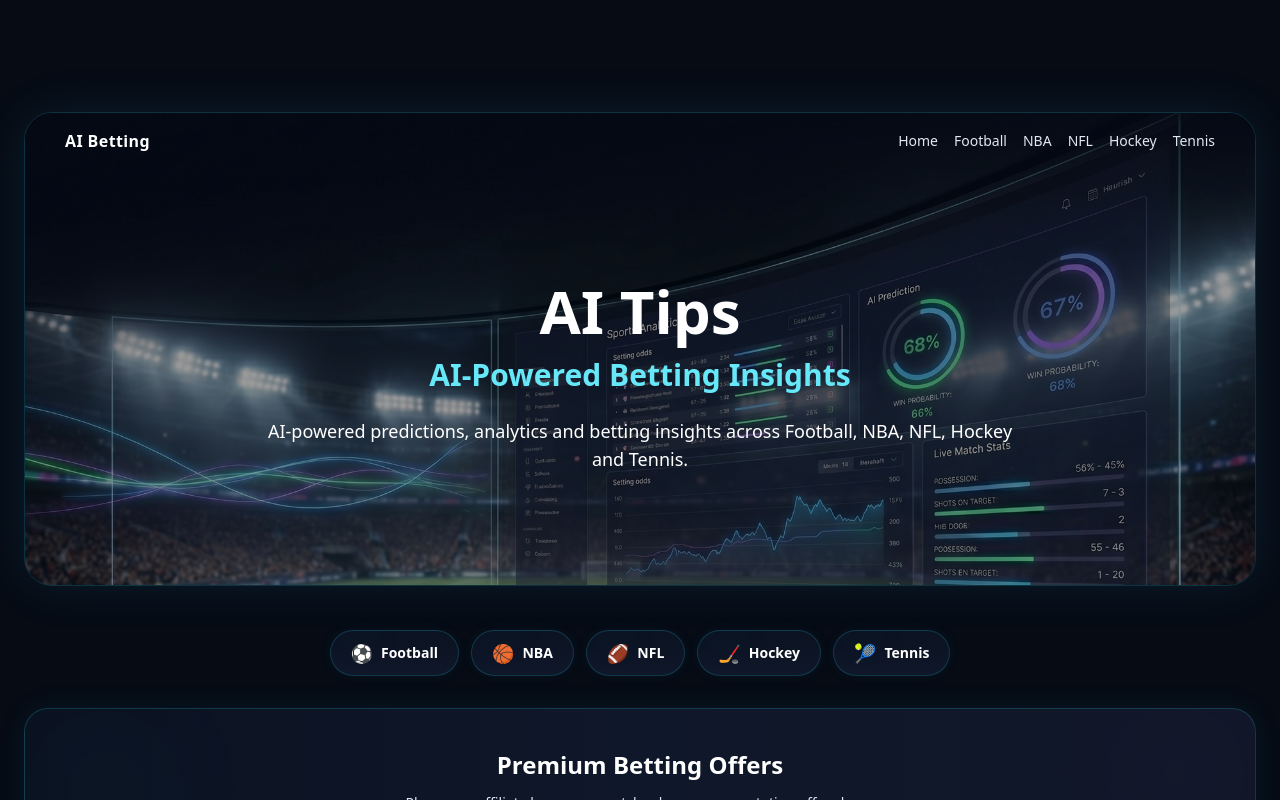
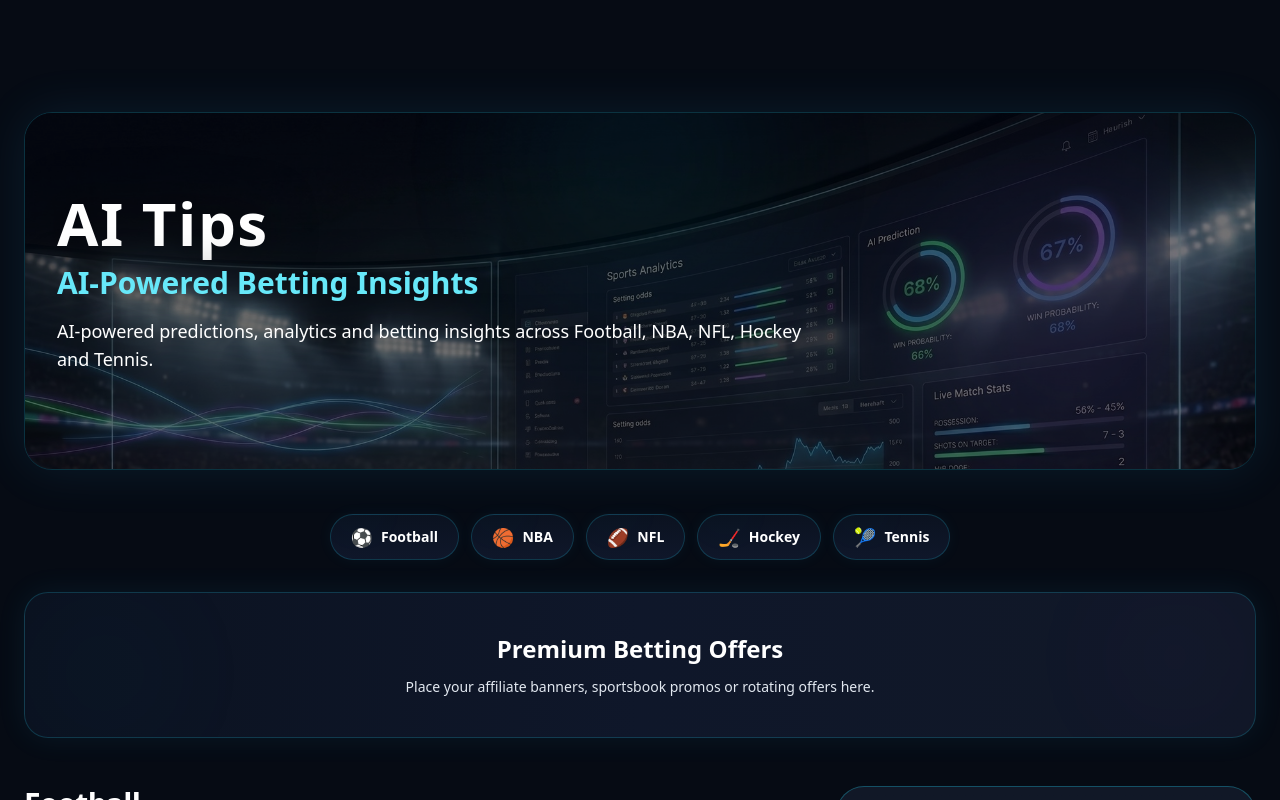
Before and after one commit to Peterson1979/ai-bet, a Next.js app: page / in a window 1280 px wide. Shown: the top 800 px of the page. Built offline with nearby package versions, Linux system fonts and the light colour scheme.

Commit message:
Fix hero layout positioning and readability

```diff
--- a/app/components/Hero.tsx
+++ b/app/components/Hero.tsx
@@ -1,15 +1,4 @@
 // app/components/Hero.tsx
-
-import Link from "next/link";
-
-const navItems = [
-  { label: "Home", href: "#" },
-  { label: "Football", href: "#football" },
-  { label: "NBA", href: "#nba" },
-  { label: "NFL", href: "#nfl" },
-  { label: "Hockey", href: "#hockey" },
-  { label: "Tennis", href: "#tennis" },
-];
 
 export default function Hero() {
   return (
@@ -22,43 +11,34 @@ export default function Hero() {
           alt="hero background"
           className="h-full w-full object-cover object-center"
         />
-        <div className="absolute inset-0 bg-black/40" />
+
+        {/* DARK OVERLAY (stronger for readability) */}
+        <div className="absolute inset-0 bg-black/55" />
       </div>
 
-      {/* NAVBAR (INTEGRATED) */}
-      <div className="relative z-20 flex items-center justify-between px-6 py-4 md:px-10">
-        <div className="text-white font-black tracking-wide">
-          AI Betting
-        </div>
-
-        <nav className="flex flex-wrap gap-4 text-sm text-slate-200">
-          {navItems.map((item) => (
-            <Link
-              key={item.label}
-              href={item.href}
-              className="hover:text-cyan-300 transition"
-            >
-              {item.label}
-            </Link>
-          ))}
-        </nav>
+      {/* GLOW EFFECTS */}
+      <div className="pointer-events-none absolute inset-0 opacity-60">
+        <div className="absolute -top-24 left-1/2 h-72 w-72 -translate-x-1/2 rounded-full bg-cyan-500/10 blur-3xl" />
+        <div className="absolute bottom-0 right-10 h-72 w-72 rounded-full bg-purple-500/10 blur-3xl" />
       </div>
 
-      {/* HERO CONTENT */}
-      <div className="relative z-10 px-4 py-20 md:px-8 md:py-28 text-center">
-        <h1 className="text-4xl md:text-6xl font-black text-white">
+      {/* CONTENT - MOVED HIGHER */}
+      <div className="relative z-10 flex flex-col justify-start px-4 pt-14 pb-24 md:px-8 md:pt-20">
+
+        {/* TITLE (higher position) */}
+        <h1 className="text-4xl md:text-6xl font-black text-white tracking-wide drop-shadow-[0_0_25px_rgba(0,0,0,0.9)]">
           AI Tips
         </h1>
 
-        <h2 className="mt-4 text-xl md:text-3xl font-bold text-cyan-300">
+        <h2 className="mt-3 text-xl md:text-3xl font-bold text-cyan-300 drop-shadow-[0_0_20px_rgba(0,0,0,0.9)]">
           AI-Powered Betting Insights
         </h2>
 
-        <p className="mx-auto mt-6 max-w-3xl text-sm md:text-lg leading-7 text-white">
+        <p className="mt-4 max-w-3xl text-sm md:text-lg leading-7 text-white drop-shadow-[0_0_15px_rgba(0,0,0,0.9)]">
           AI-powered predictions, analytics and betting insights across Football, NBA, NFL, Hockey and Tennis.
         </p>
+
       </div>
-
     </section>
   );
 }
```
